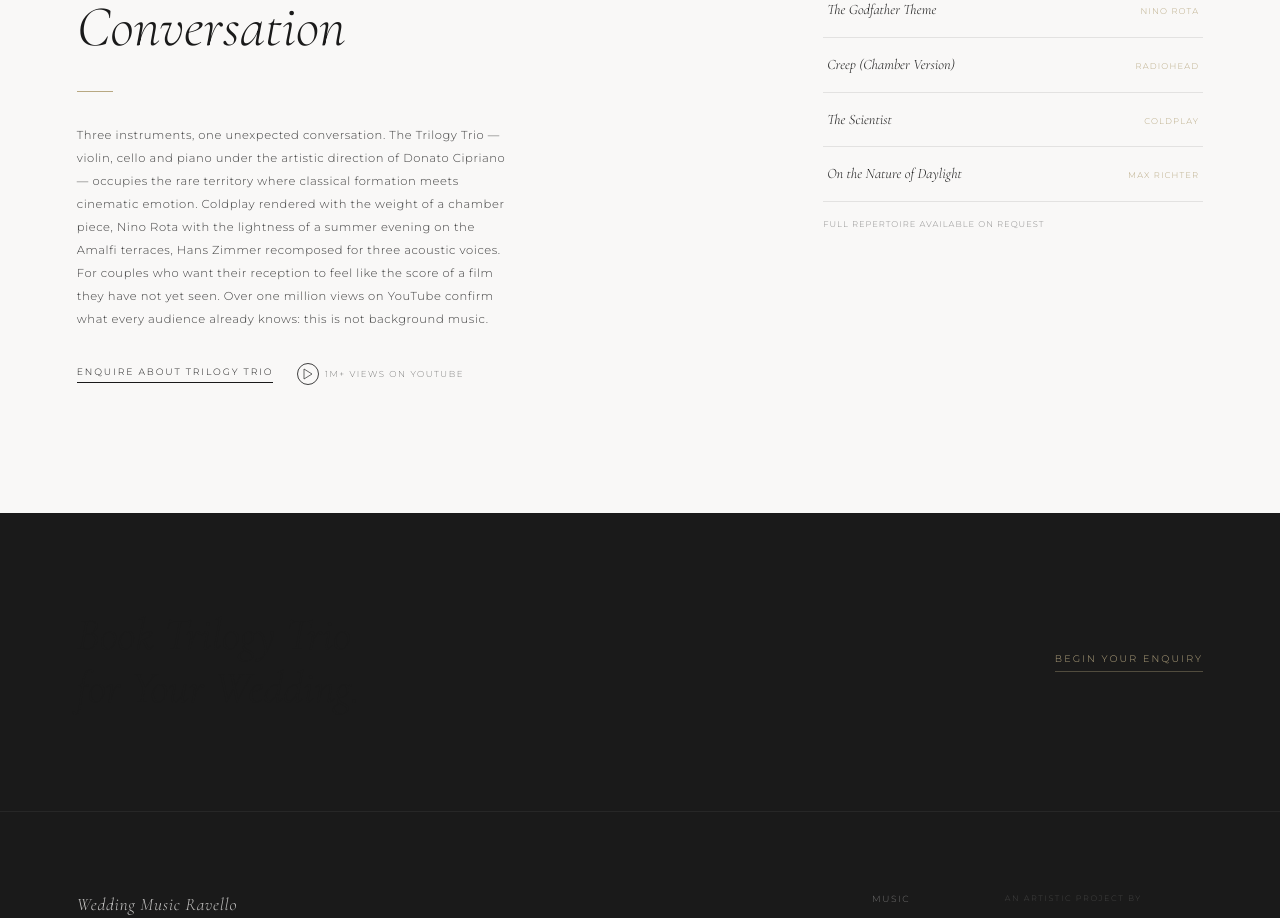
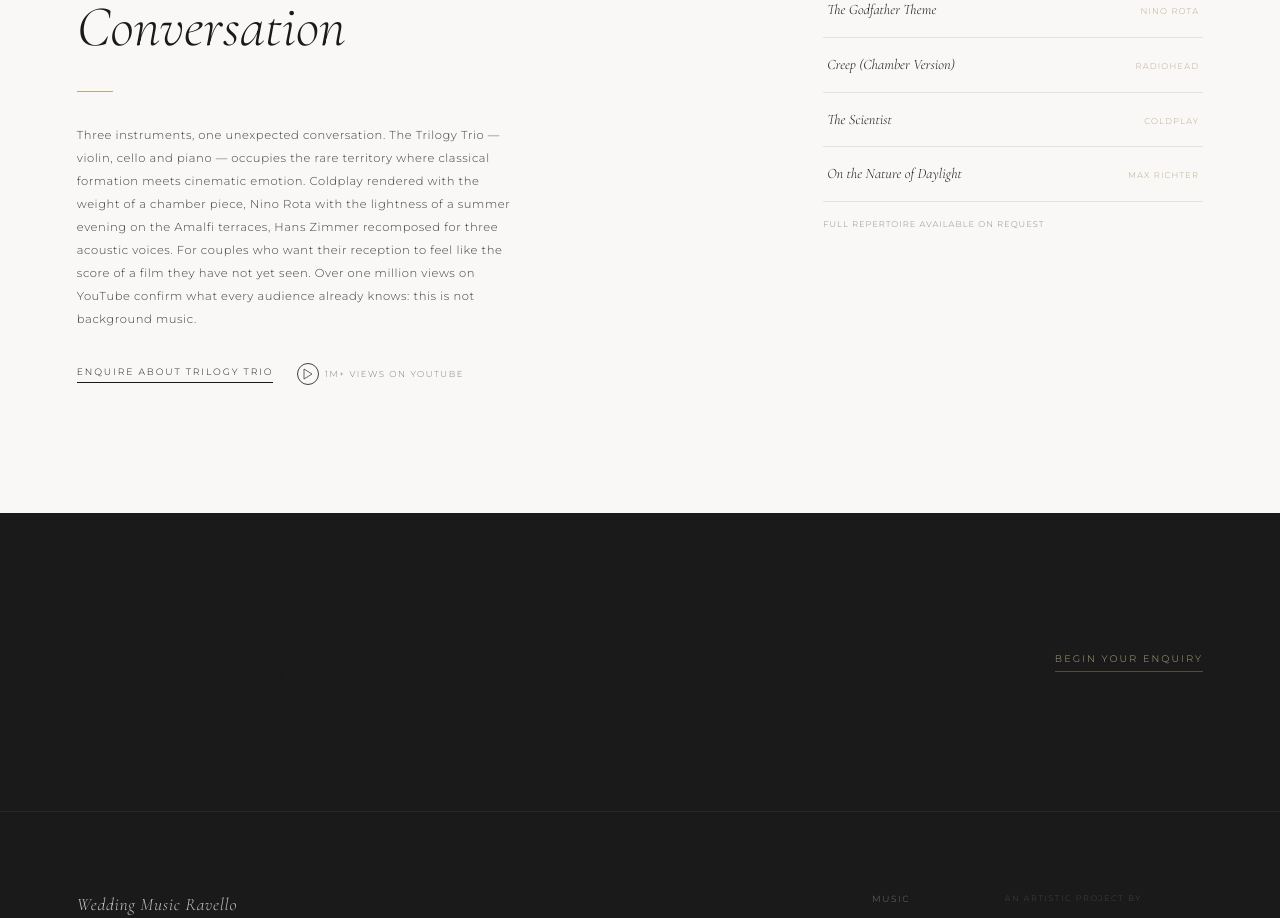
Before and after one commit to doncip82/sito-wedding, a React (Vite) app: page /trilogy-trio in a window 1280 px wide. Shown: the part 1625-2543 px from the top of the page. Built offline with nearby package versions, Linux system fonts and the light colour scheme.

Commit message:
content: remove personal attributions from EvoStrings and Trilogy Trio

```diff
--- a/src/data/ensembles.js
+++ b/src/data/ensembles.js
@@ -14,14 +14,13 @@ export const ensembles = [
     // YouTube embed: replace null with 'https://www.youtube.com/embed/YOUR_ID'
     photo: '/images/EvoStrings/EvoStrings.jpg',
     photoFit: 'contain',
-    photoAlt: 'EvoStrings string ensemble by Donato Cipriano at Villa Cimbrone, Ravello',
+    photoAlt: 'EvoStrings string ensemble at Villa Cimbrone, Ravello',
     moment: null,
     viralBadge: null,
     description: `EvoStrings was conceived as a string trio — its most authentic and defining form.
 A refined dialogue between instruments, where each voice moves with intention, creating a sound that is both rich and perfectly balanced.
 
-Founded and directed by Donato Cipriano, EvoStrings has become a reference point in Italy’s luxury wedding scene.
-The ensemble adapts seamlessly to each setting — evolving into a duo for more intimate atmospheres, or expanding into a full string quartet with the addition of viola — while preserving its distinctive identity.
+A reference point in Italy’s luxury wedding scene, EvoStrings adapts seamlessly to each setting — evolving into a duo for more intimate atmospheres, or expanding into a full string quartet with the addition of viola — while preserving its distinctive identity.
 
 On the Terrace of Infinity at Villa Cimbrone, three strings suspend time between wedding vows; within the intimate spaces of Palazzo Avino, a smaller ensemble reshapes the atmosphere with quiet elegance.
 
@@ -45,10 +44,10 @@ Always curated with intention, never by chance.`,
     // YouTube embed: replace null with 'https://www.youtube.com/embed/YOUR_ID'
     photo: '/images/Trilogy%20Trio/Trilogy%20Trio.jpg',
     photoFit: 'contain',
-    photoAlt: 'Trilogy Trio — Violin, Cello and Piano by Donato Cipriano, Amalfi Coast wedding',
+    photoAlt: 'Trilogy Trio — Violin, Cello and Piano, Amalfi Coast wedding',
     moment: null,
     viralBadge: 'A Global Viral Sensation · 1M+ Views on YouTube',
-    description: `Three instruments, one unexpected conversation. The Trilogy Trio — violin, cello and piano under the artistic direction of Donato Cipriano — occupies the rare territory where classical formation meets cinematic emotion. Coldplay rendered with the weight of a chamber piece, Nino Rota with the lightness of a summer evening on the Amalfi terraces, Hans Zimmer recomposed for three acoustic voices. For couples who want their reception to feel like the score of a film they have not yet seen. Over one million views on YouTube confirm what every audience already knows: this is not background music.`,
+    description: `Three instruments, one unexpected conversation. The Trilogy Trio — violin, cello and piano — occupies the rare territory where classical formation meets cinematic emotion. Coldplay rendered with the weight of a chamber piece, Nino Rota with the lightness of a summer evening on the Amalfi terraces, Hans Zimmer recomposed for three acoustic voices. For couples who want their reception to feel like the score of a film they have not yet seen. Over one million views on YouTube confirm what every audience already knows: this is not background music.`,
     occasionDescription: `Violin, cello and piano: the architecture of emotion. As dinner begins and the lights of the coast multiply on the sea below, the Trilogy Trio creates an atmosphere that is neither classical nor contemporary, but unmistakably cinematic. Hans Zimmer, Ennio Morricone, Nino Rota, Radiohead — repertoire chosen to feel like the score of this precise evening, in this precise place.`,
     occasionMoment: 'Dinner & Cinematic Atmosphere',
     tags: ['Wedding Dinner', 'Evening Reception', 'Aperitivo', 'Candlelit Interior'],
```
